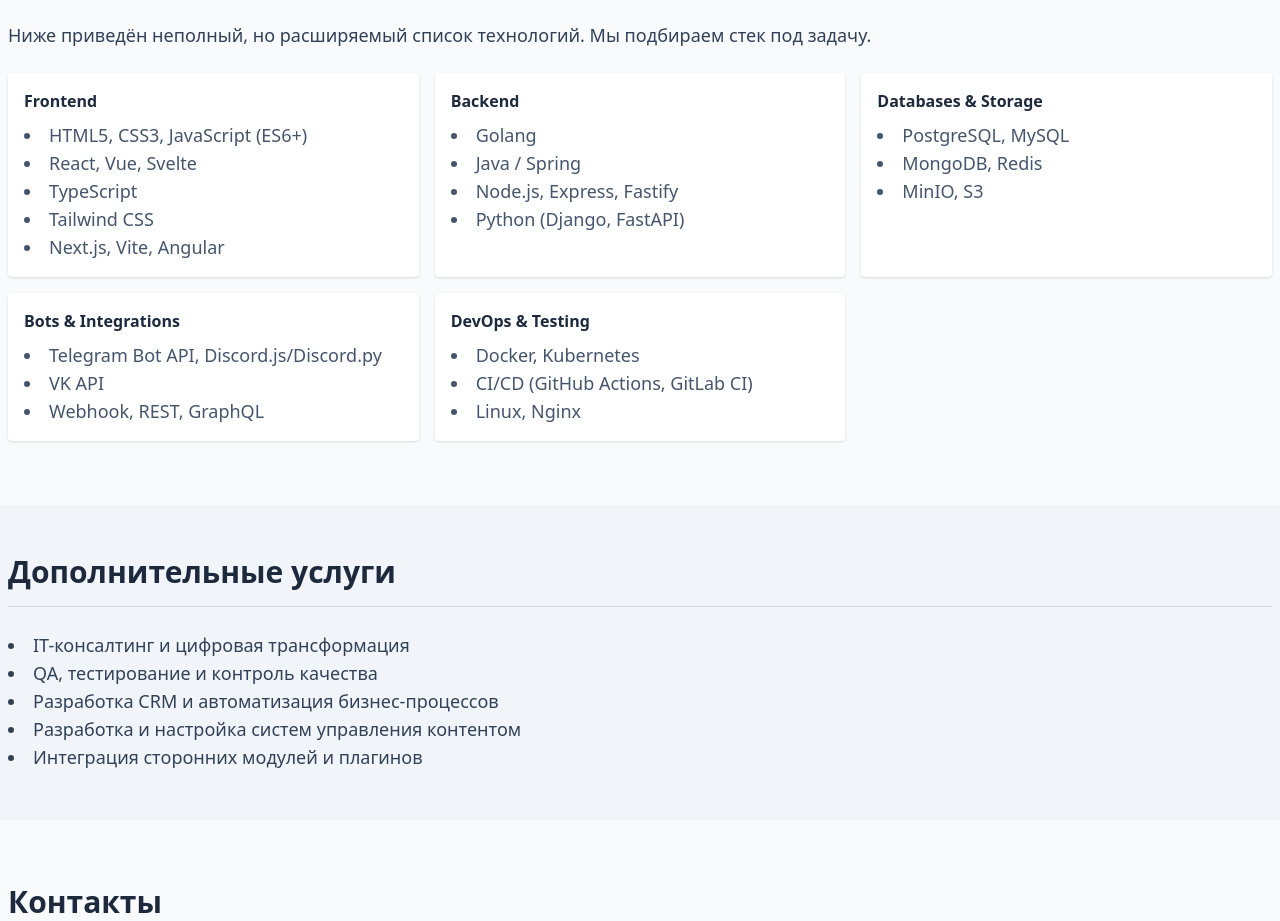
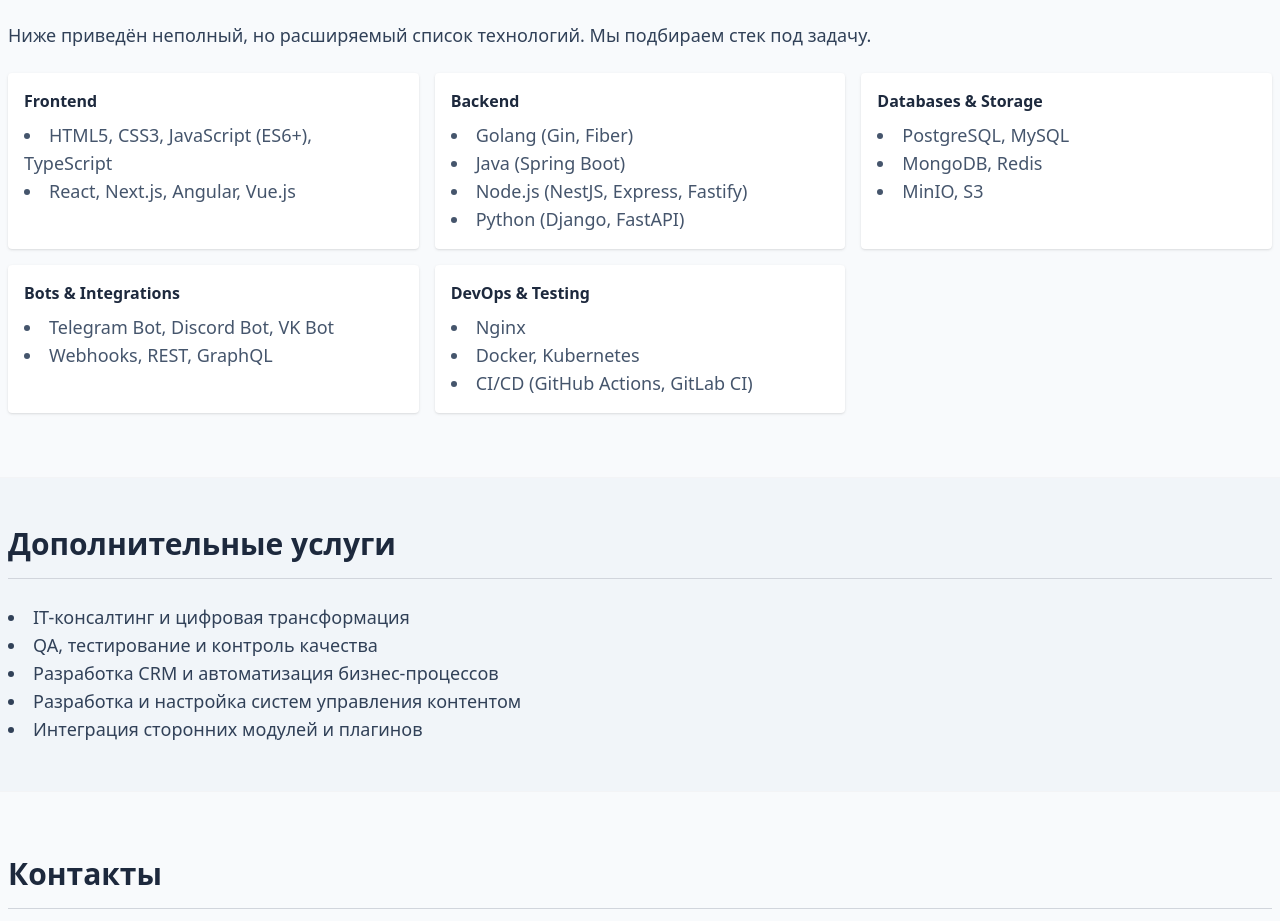
Before and after one commit to noubleteam/.com, a website: page index.html in a window 1280 px wide. Shown: the part 2275-3196 px from the top of the page. Drawn offline with Linux system fonts and the light colour scheme.

Commit message:
Update stack

```diff
--- a/index.html
+++ b/index.html
@@ -1283,11 +1283,8 @@
               <ul
                 class="text-base md:text-lg text-slate-600 mt-2 list-disc list-inside"
               >
-                <li>HTML5, CSS3, JavaScript (ES6+)</li>
-                <li>React, Vue, Svelte</li>
-                <li>TypeScript</li>
-                <li>Tailwind CSS</li>
-                <li>Next.js, Vite, Angular</li>
+                <li>HTML5, CSS3, JavaScript (ES6+), TypeScript</li>
+                <li>React, Next.js, Angular, Vue.js</li>
               </ul>
             </div>
             <div class="p-4 bg-white rounded shadow-sm">
@@ -1295,9 +1292,9 @@
               <ul
                 class="text-base md:text-lg text-slate-600 mt-2 list-disc list-inside"
               >
-                <li>Golang</li>
-                <li>Java / Spring</li>
-                <li>Node.js, Express, Fastify</li>
+                <li>Golang (Gin, Fiber)</li>
+                <li>Java (Spring Boot)</li>
+                <li>Node.js (NestJS, Express, Fastify)</li>
                 <li>Python (Django, FastAPI)</li>
               </ul>
             </div>
@@ -1316,9 +1313,8 @@
               <ul
                 class="text-base md:text-lg text-slate-600 mt-2 list-disc list-inside"
               >
-                <li>Telegram Bot API, Discord.js/Discord.py</li>
-                <li>VK API</li>
-                <li>Webhook, REST, GraphQL</li>
+                <li>Telegram Bot, Discord Bot, VK Bot</li>
+                <li>Webhooks, REST, GraphQL</li>
               </ul>
             </div>
             <div class="p-4 bg-white rounded shadow-sm">
@@ -1326,9 +1322,9 @@
               <ul
                 class="text-base md:text-lg text-slate-600 mt-2 list-disc list-inside"
               >
+                <li>Nginx</li>
                 <li>Docker, Kubernetes</li>
                 <li>CI/CD (GitHub Actions, GitLab CI)</li>
-                <li>Linux, Nginx</li>
               </ul>
             </div>
           </div>
```
